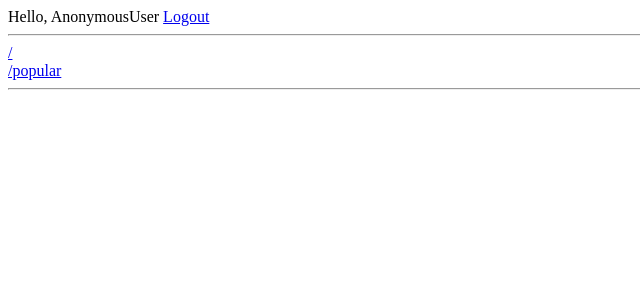
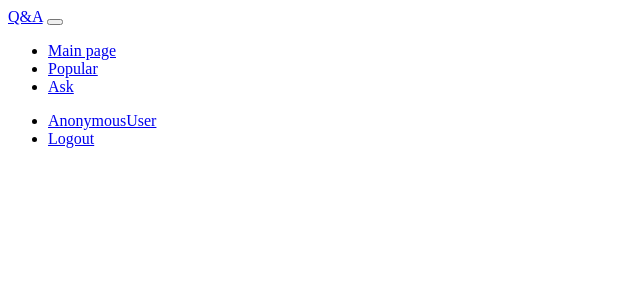
Before and after one commit to aci30/web, a Django app: template ask/qa/templates/base.html in a window 1280 px wide. Shown: the top 300 px of the page, without its empty margins (0-640 px from the left). Run offline with Django 3.2, Linux system fonts and the light colour scheme; the template is opened without the code that fills it, so the values that code supplies are empty.

Commit message:
delete button, added migrations to .gitignore

```diff
--- a/ask/ask/urls.py
+++ b/ask/ask/urls.py
@@ -15,7 +15,7 @@
 """
 from django.contrib import admin
 from django.urls import path
-from qa.views import test, main, popular, question, ask, login, signup, logout
+from qa.views import test, main, popular, question, ask, login, signup, logout, delete
 
 urlpatterns = [
     path('', main, name='main'),
@@ -26,4 +26,5 @@
     path('ask/', ask, name='ask'),
     path('popular/', popular, name='popular'),
     path('new/', test, name='test'),
+    path('delete/', delete, name='delete'),
 ]
--- a/ask/qa/middleware.py
+++ b/ask/qa/middleware.py
@@ -1,5 +1,5 @@
 from qa.models import Session
-from datetime import datetime
+from django.utils import timezone
 
 class CheckSessionMiddleware():
     def __init__(self, get_response):
@@ -10,7 +10,7 @@
             session_id = request.COOKIES.get('sessionid')
             session = Session.objects.get(
                     key=session_id,
-                    expires__gt=datetime.now(),
+                    expires__gt=timezone.now(),
                 )
             request.session = session
             request.user = session.user
--- a/ask/qa/models.py
+++ b/ask/qa/models.py
@@ -40,7 +40,7 @@
 class Answer(models.Model):
     text = models.TextField(default='a_placeholder')
     added_at = models.DateTimeField(auto_now_add=True, null=True)
-    question = models.ForeignKey(Question, on_delete=models.DO_NOTHING)
+    question = models.ForeignKey(Question, on_delete=models.CASCADE)
     author = models.ForeignKey(User, on_delete=models.DO_NOTHING, null=True)
 
     def __str__(self):
--- a/ask/qa/templates/base.html
+++ b/ask/qa/templates/base.html
@@ -4,18 +4,56 @@
 		{% block extrahead %}{% endblock %}
 	</head>
 	<body>
-		{% if not request.user == None %}
-			<div>
-				Hello, {{ request.user }} <a href="/logout/?continue={{ request.path }}">Logout</a>
+		<nav class="navbar navbar-expand-lg navbar-light bg-light">
+			<div class="container-fluid">
+				<a class="navbar-brand" href="/">Q&A</a>
+				<button class="navbar-toggler" type="button" data-bs-toggle="collapse" data-bs-target="#navbarNavAltMarkup" aria-controls="navbarNavAltMarkup" aria-expanded="false" aria-label="Toggle navigation">
+					<span class="navbar-toggler-icon"></span>
+				</button>
+				<div class="collapse navbar-collapse" id="navbarNavAltMarkup">
+					<ul class="navbar-nav">
+						<li class="nav-item
+							{% if request.path == '/' %}
+								active
+							{% endif %}">
+							<a class="nav-link" href="/">Main page</a>
+						</li>
+						<li class="nav-item
+							{% if request.path == '/popular/' %}
+								active
+							{% endif %}">
+							<a class="nav-link" href="/popular">Popular</a>
+						</li>
+						<li class="nav-item
+							{% if request.path == '/ask/' %}
+								active
+							{% endif %}">
+							<a class="nav-link" href="/ask">Ask</a>
+						</li>
+					</ul>
+					<ul class="navbar-nav ms-auto">
+						{% if not request.user == None %}
+						<li class="nav-item">
+							<a class="nav-link" href="/user/{{request.user}}">{{request.user}}</a>
+						</li>
+						<li class="nav-item">
+							<a class="nav-link" href="/logout/?continue={{ request.path }}">Logout</a>
+						</li>
+						{% else %}
+						<li class="nav-item">
+							<a class="nav-link" href="/login">Login</a>
+						</li>
+						<li class="nav-item">
+							<a class="nav-link" href="/signup">Signup</a>
+						</li>
+						{% endif %}
+					</ul>
+				</div>
 			</div>
-		{% else %}
-			<div>Hello, guest! <a href="/login">Login</a> <a href="/signup">Signup</a></div>
-		{% endif %}
-		<hr>
-		<div><a href="/">/</a></div>
-		<div><a href="/popular">/popular</a></div>
-		<hr>
-		{% block content %}{% endblock %}
+		</nav>
+
+		{% block content %}
+		{% endblock %}
 
 	</body>
 </html>
--- a/ask/qa/templates/question.html
+++ b/ask/qa/templates/question.html
@@ -8,11 +8,17 @@
 	<h2>{{ question }}</h2>
 	<p>{{ question.text }}</p>
 	<p>Author: {{ question.author }}</p>
+	{% if question.author == request.user %}
+		<a href="/delete/?type=question&id={{question.id}}" class="btn-sm btn-danger">Delete</a>
+	{% endif %}
 	<hr>
 	{% for obj in answers %}
 	<div class="answer">
 		<p>{{ obj }}</p>
 		<p>{{ obj.author }}</p>
+		{% if obj.author == request.user %}
+			<a href="/delete/?type=answer&id={{obj.id}}" class="btn-sm btn-danger">Delete</a>
+		{% endif %}
 		<hr>
 		<!-- {{ obj.added_at|date:"d.m.Y" }} -->
 	</div>
```
Also changed, not shown: ask/qa/templates/main.html (+24 -9 lines), ask/qa/views.py (+40 -5 lines), ask/qa/migrations/0001_initial.py (deleted), ask/qa/migrations/0002_auto_20210727_0956.py (deleted), ask/qa/migrations/0003_auto_20210728_1205.py (deleted), ask/qa/migrations/0004_auto_20210729_0815.py (deleted), ask/qa/migrations/0005_auto_20210730_1057.py (deleted), ask/qa/migrations/0006_auto_20210730_1232.py (deleted), ask/qa/migrations/0007_auto_20210801_1303.py (deleted), ask/qa/migrations/__init__.py (deleted), 2 other files.
